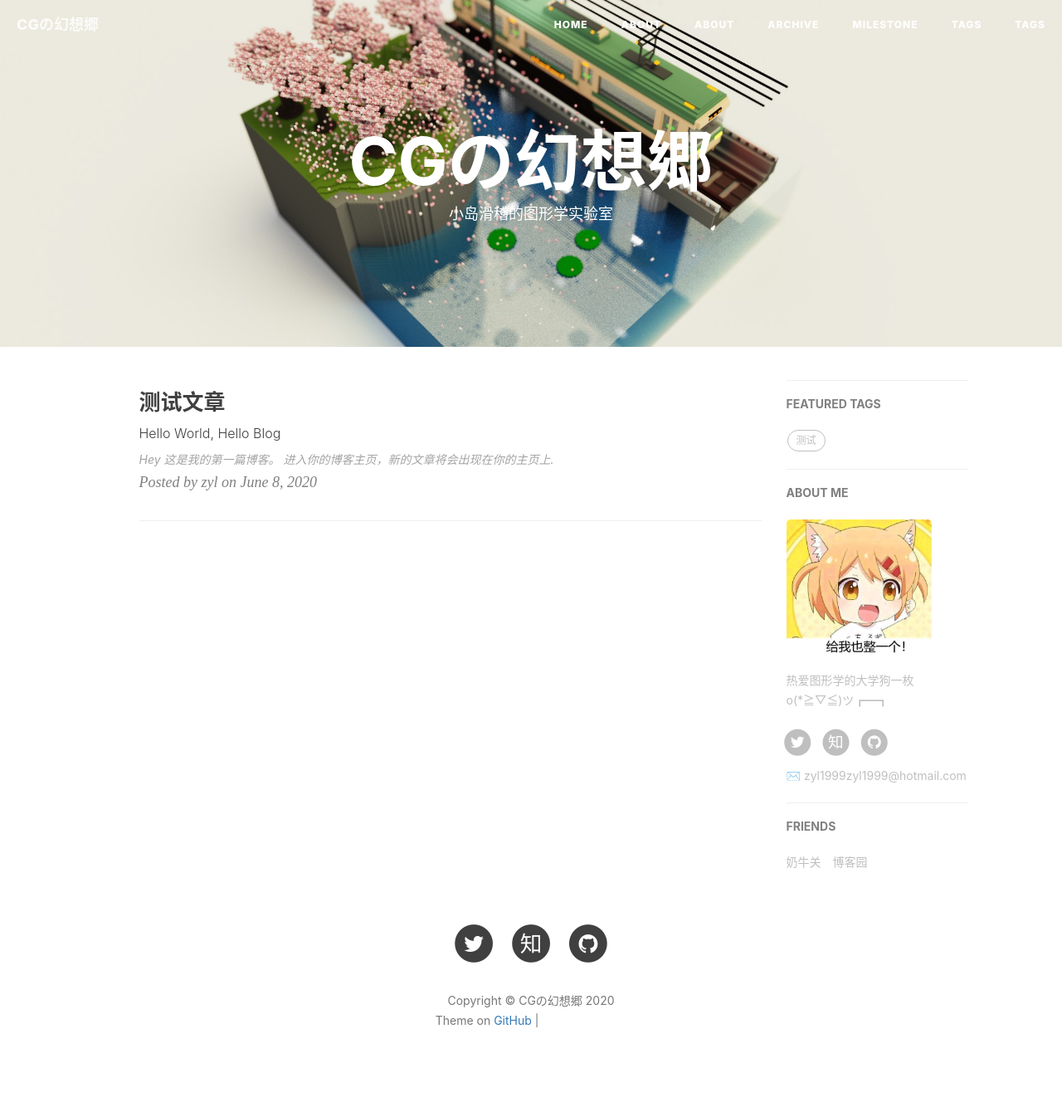
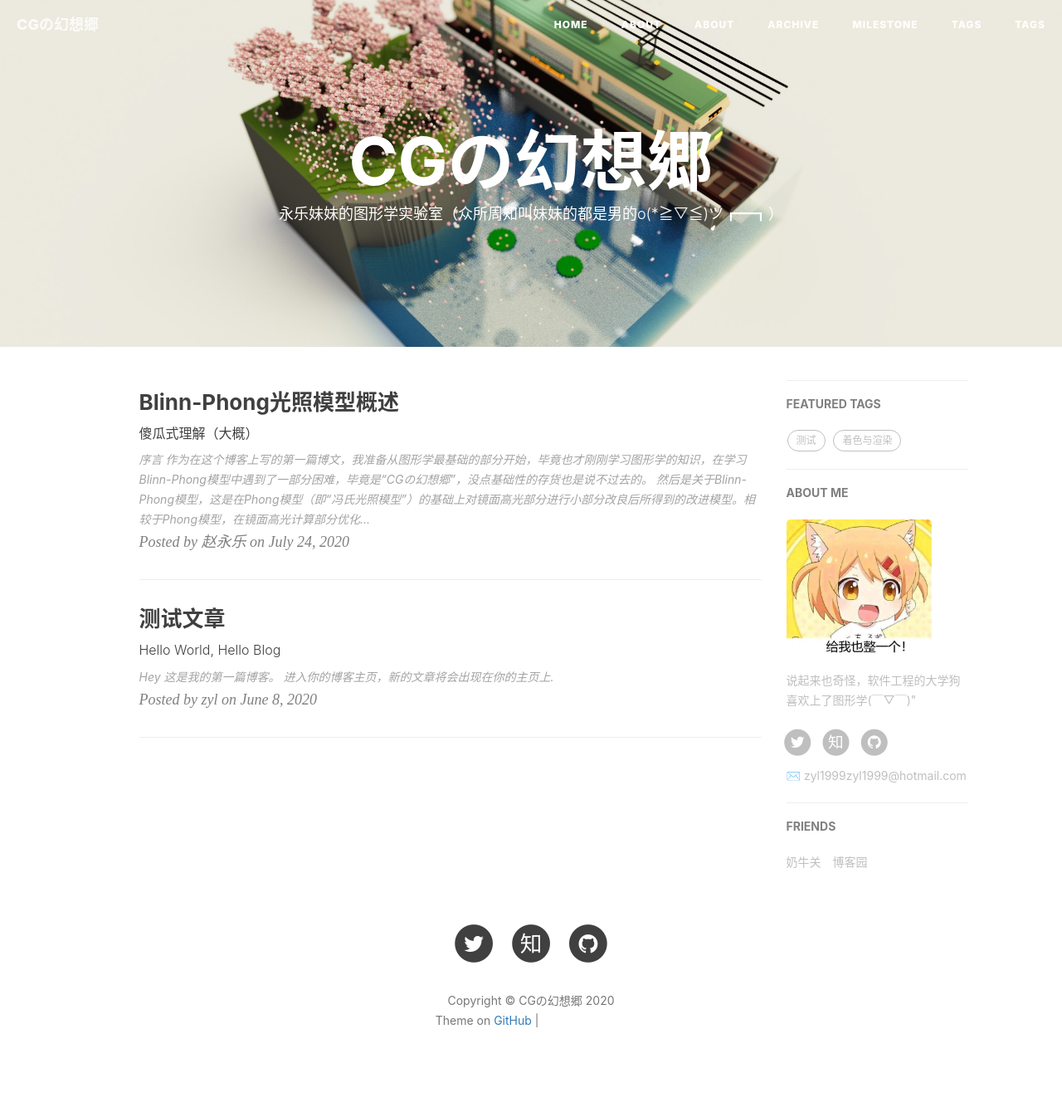
Before and after one commit to HuajiKojima/HuajiKojima.github.io, a Jekyll site: the page built from index.html, in a window 1280 px wide. Shown: the whole page at 83% size. Built offline with Jekyll 4.4.1, drawn with Linux system fonts in a browser that asks for light colours; nearby versions of some CDN libraries; the list of posts is cut into pages by our own code; comment, search, counter and statistics services are not loaded; grey boxes are pictures that could not be loaded.

```diff
--- a/_config.yml
+++ b/_config.yml
@@ -11,7 +11,7 @@ github_repo: "https://github.com/HuajiKojima/HuajiKojima.github.io.git" # you co
 
 # Sidebar settings
 sidebar: true                           # whether or not using Sidebar.
-sidebar-about-description: "热爱图形学的大学狗一枚o(*≧▽≦)ツ┏━┓"
+sidebar-about-description: "说起来也奇怪，软件工程的大学狗喜欢上了图形学(￣▽￣)\""
 sidebar-avatar: /img/Image/Avatar.jpg      # use absolute URL, seeing it's used in both `/` and `/about/`
 
 
@@ -21,8 +21,8 @@ RSS: false
 # weibo_username:     qiubaiying
 zhihu_username:     zvicii
 github_username:    HuajiKojima
-facebook_username:
-jianshu_username:
+# facebook_username:
+# jianshu_username:
 twitter_username:   Pixel_Xi_An
 
 
--- a/about.md
+++ b/about.md
@@ -5,6 +5,6 @@ description: "Who am I? "
 header-img: "img/Image/snap2020-05-15-11-01-27.jpg"
 ---
 
-目前就读于某普通二类本科（因为如果写年级的话，一年就要换一次，麻烦）的大学狗一名，热衷于计算机图形学，JRPG以及搞些乱七八糟的东西，曾经魔改过RPCS3(家用主机PlayStation3模拟器)项目，只是为了让自己的农企本子跑的起P5的30FPS（但还是没多大效果）。目前正在知识储备ing，为开始自己的第一个开源项目--实时NPR游戏引擎UtopiaEngine做准备。不定期会在此博客更新开发日志以及学习总结与笔记，欢迎各位CG大佬骚扰。以上。
+目前就读于宝鸡文理学院软件工程的大学狗一名（因为如果写年级的话，一年就要换一次，麻烦），热衷于计算机图形学，JRPG以及搞些乱七八糟的东西，曾经魔改过RPCS3(家用主机PlayStation3模拟器)项目，只是为了让自己的农企本子跑的起P5的30FPS（但还是没多大效果）。目前正在知识储备ing，为开始自己的第一个图形学开源项目--实时NPR游戏引擎UtopiaEngine做准备。不定期会在此博客更新开发日志以及学习总结与笔记，欢迎各位CG大佬骚扰。以上。
 
-A college student currently studying in undergraduate (because if I write grades, it will be changed once a year, and I am a lazy man). I usually research computer graphics and some messy but interesting things(Like how to create this blog use js and html). Last year I joined the RPCS3(PlayStation3 Simulator) project short times, because I want to search the way to let my AMD laptop run fluently of Persona5 (but still not much effect). Currently in the knowledge reserving, in preparation for starting my first open source project -- real-time NPR game engine which named UtopiaEngine. From time to time, I will update the development log, study summary and notes into this blog. That's all.
+A college student major in BUAS Software Engineering(because if I write grades, it will be changed once a year, and I am a lazy man). I usually research computer graphics and some messy but interesting things(Like how to create this blog use js and html). Last year I joined the RPCS3(PlayStation3 Simulator) project short times, because I want to search the way to let my AMD laptop run fluently of Persona5 (but still not much effect). Currently in the knowledge reserving, in preparation for starting my first CG open source project -- real-time NPR game engine which named UtopiaEngine. From time to time, I will update the development log, study summary and notes into this blog. That's all.
--- a/index.html
+++ b/index.html
@@ -1,6 +1,6 @@
 ---
 layout: page
-description: "小岛滑稽的图形学实验室"
+description: "永乐妹妹的图形学实验室（众所周知叫妹妹的都是男的o(*≧▽≦)ツ┏━┓）"
 ---
 
 {% for post in paginator.posts %}
```
Also changed, not shown: _posts/2020-06-08-测试文章.md (+1 -1 lines), _posts/2020-07-24-“Blinn-Phong”光照模型概述.md (added, +109 -0 lines), _posts/ArticleImage/Article1-1.jpg (added), _posts/ArticleImage/Article1-2.png (added), _posts/ArticleImage/Article1-3.png (added), _posts/ArticleImage/Article1-4.png (added), _posts/ArticleImage/Article1-5.png (added), _posts/ArticleImage/Article1-6.jpg (added), _posts/ArticleImage/Article1-7.png (added), _posts/ArticleImage/Article1-8.png (added), _posts/ArticleImage/Article1-9.png (added), img/Image/Article1.jpg (added).
